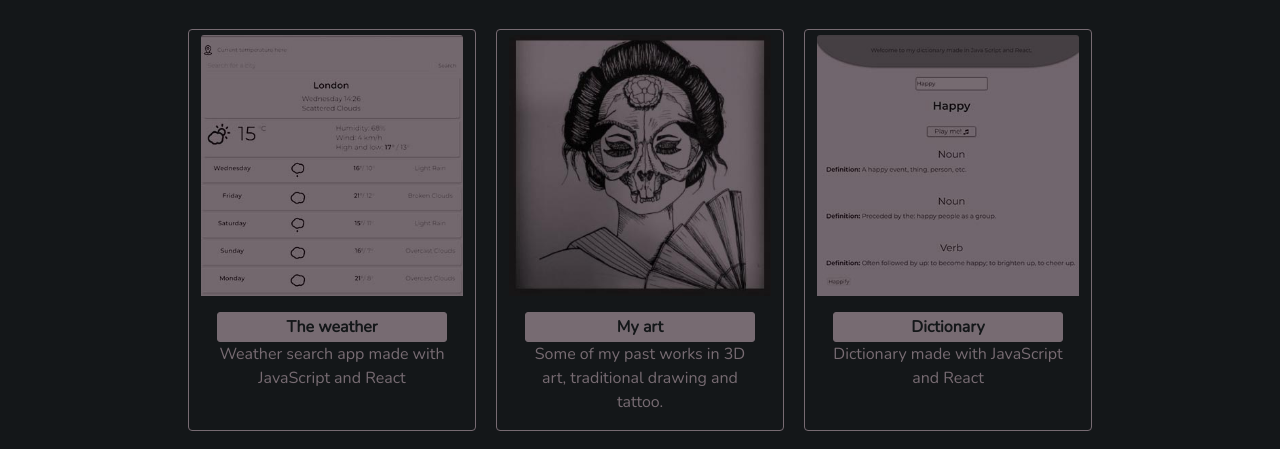
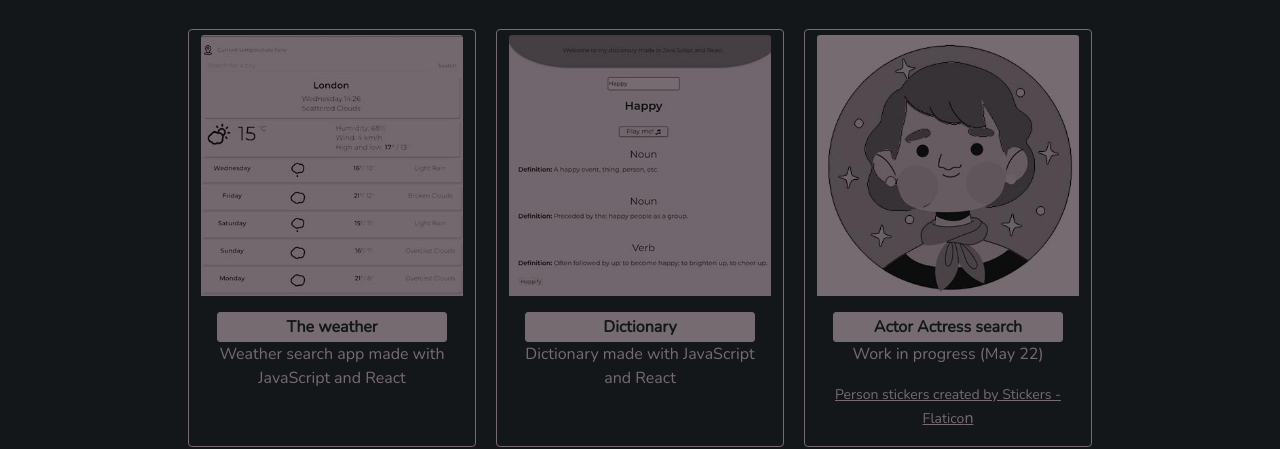
Before and after one commit to RoCristal/RoCristal-Portfolio-Project, a website: page index.html in a window 1280 px wide. Shown: the part 292-741 px from the top of the page. Drawn offline with nearby package versions, Linux system fonts and the light colour scheme; a web font is replaced by a local one.

Commit message:
Update index.html

```diff
--- a/index.html
+++ b/index.html
@@ -118,28 +118,6 @@
           <div class="card" style="width: 18rem">
             <div class="card-link">
               <a
-                href="https://www.rominacristaldo.com/"
-                target="_blank"
-                title="Romina Cristaldo art page"
-              >
-                <img
-                  src="./img/drawing.jpg"
-                  class="card-img-top"
-                  alt="Romina Cristaldo Art website"
-              /></a>
-            </div>
-
-            <div class="card-body">
-              <div class="card-header card-color-background">My art</div>
-              <p class="card-text">
-                Some of my past works in 3D art, traditional drawing and tattoo.
-              </p>
-            </div>
-          </div>
-          <!--project  3-->
-          <div class="card" style="width: 18rem">
-            <div class="card-link">
-              <a
                 href="https://rocristal-dictionary.netlify.app/"
                 title="Dictionary"
                 target="_blank"
@@ -176,7 +154,7 @@
             </div>
 
             <div class="card-body">
-              <div class="card-header card-color-background">Actor or Actress search</div>
+              <div class="card-header card-color-background">Actor Actress search</div>
               <p class="card-text">
                 Work in progress (May 22)
               </p>
```
